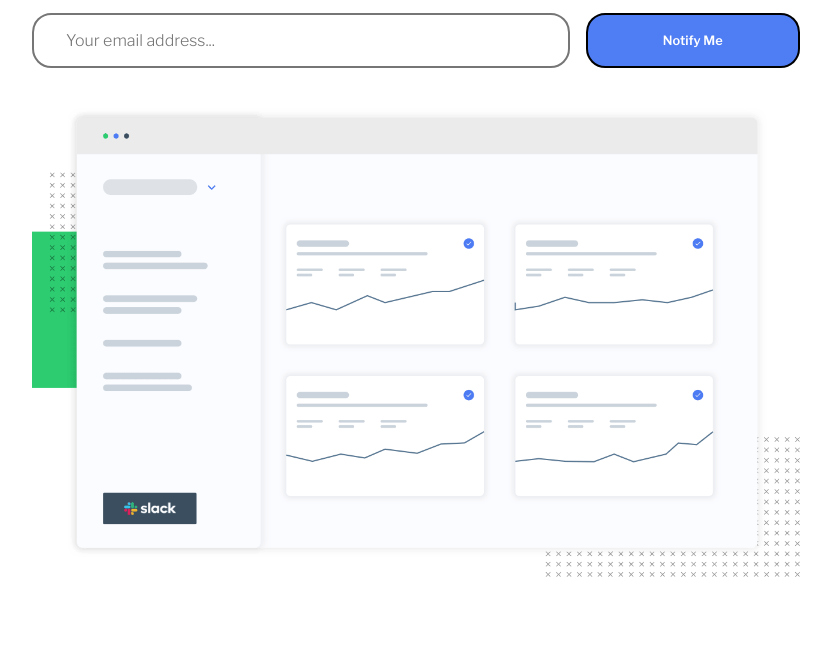
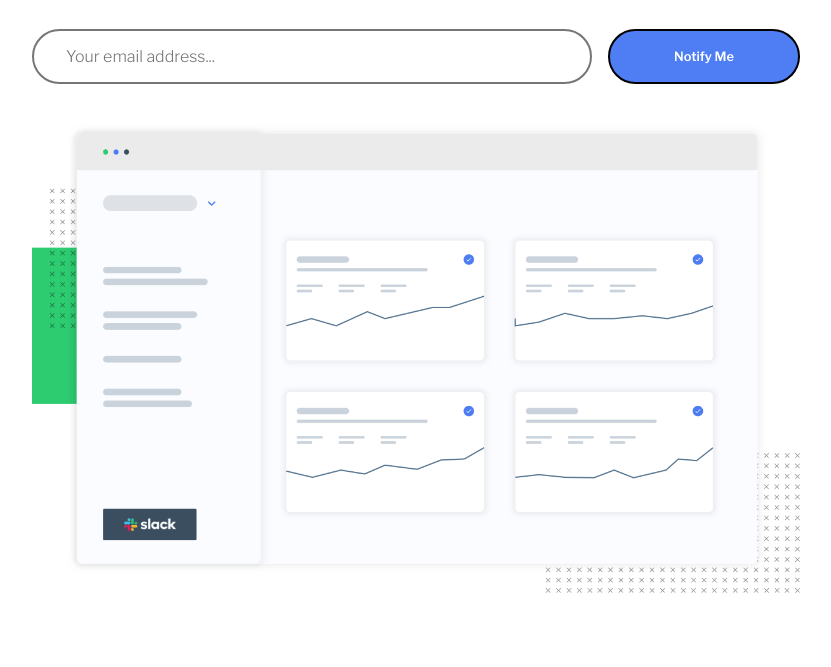
Before and after one commit to syzwnftr/ping-single-column-page, a plain HTML site: page index.html in a window 1280 px wide. Shown: the part 231-898 px from the top of the page, without its empty margins (224-1055 px from the left). Drawn offline with nearby package versions, Linux system fonts and the light colour scheme.

Commit message:
Few changes on spacing

```diff
--- a/style.css
+++ b/style.css
@@ -60,6 +60,7 @@ main {
   border-style: solid;
   font-size: 0.7rem;
   color: var(--very-dark-blue);
+  outline: none;
 }
 
 .redBorder {
@@ -82,7 +83,7 @@ main {
 .btn {
   width: 100%;
   padding: 0.5rem 2rem;
-  border-radius: 1rem;
+  border-radius: 1.5rem;
   border-style: solid;
   background-color: var(--primary-blue);
   color: white;
@@ -157,6 +158,11 @@ a i {
     align-items: center;
   }
 
+  .container {
+    max-width: 44.5rem;
+    margin: 4rem auto;
+  }
+
   .heroText h1 {
     font-size: 2rem;
   }
@@ -168,7 +174,7 @@ a i {
   form {
     display: flex;
     flex-wrap: wrap;
-    justify-content: flex-start;
+    justify-content: space-around;
   }
 
   .inputTextDiv {
@@ -176,20 +182,21 @@ a i {
     flex-basis: 70%;
     margin-bottom: 0;
     margin-right: 1rem;
+    flex-grow: 1;
   }
 
   .inputEmail {
     padding: 1rem 2rem;
-    border-radius: 1.2rem;
+    border-radius: 2rem;
     outline: none;
     font-size: 1rem;
   }
 
   .btn {
     order: 0;
-    flex-basis: 27.6%;
+    flex-basis: 25%;
     padding: 1rem 2rem;
-    border-radius: 1.2rem;
+    border-radius: 2rem;
   }
 
   .errorMsg {
@@ -202,7 +209,6 @@ a i {
 
 @media (min-width: 75rem) {
   .container {
-    margin: 3rem auto;
     max-width: 50rem;
   }
 
@@ -214,10 +220,6 @@ a i {
     margin-bottom: 2.5rem;
   }
 
-  .btn {
-    flex-basis: 27.9%;
-  }
-
   .errorMsg {
     font-size: 0.85rem;
   }
```
